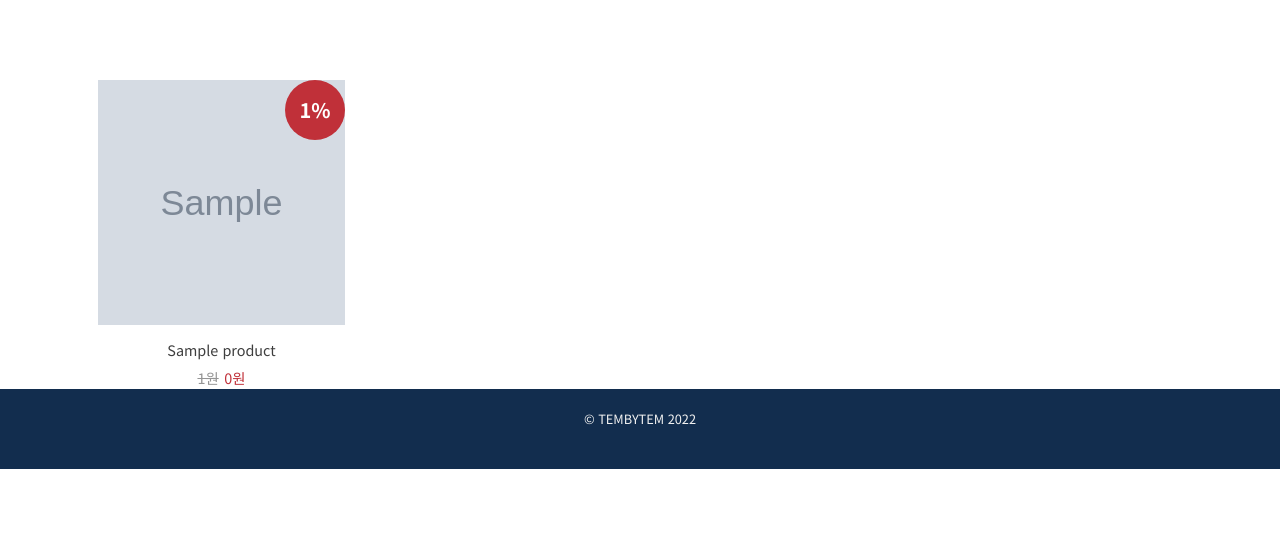
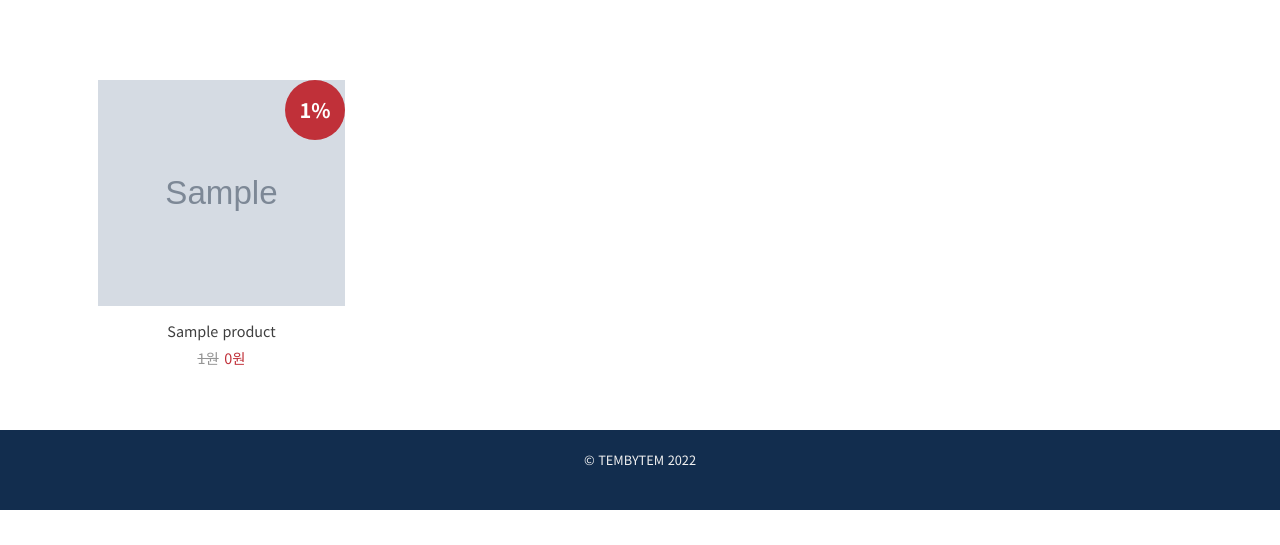
Before and after one commit to hyejinny97/TBT, a Django app: template products/templates/products/search.html in a window 1280 px wide. Shown: the part 255-800 px from the top of the page. Run offline with Django 3.2, Linux system fonts and the light colour scheme; the template is opened without the code that fills it: values that come from a table or form of the project are taken from there, others are empty; tables that the repository leaves empty hold one stand-in row (values such as "Sample post"); grey boxes marked "Sample" are stand-in pictures; some libraries are stand-ins or nearby versions.

Commit message:
검색 페이지 class 추가

```diff
--- a/products/templates/products/products_detail.html
+++ b/products/templates/products/products_detail.html
@@ -29,7 +29,7 @@
           {{ product.category }}
         </a>
         {% elif product.category == '파일/바인더' %}
-        <a href="{% url 'product:file' %}">
+        <a href="{% url 'products:file' %}">
           {{ product.category }}
         </a>
         {% endif %}
--- a/products/templates/products/search.html
+++ b/products/templates/products/search.html
@@ -13,7 +13,7 @@
     {% for product in search_list %}
       <article class='col'>
         <div class='pdt-item'>
-          <a href="{% url 'products:products_detail' product.pk %}">
+          <a class='pdt-item-img-wrap' href="{% url 'products:products_detail' product.pk %}">
             <img class='pdt-item-img' src="{{ product.product_image.all.0.image.url }}" alt="">
           </a>
           <a class='pdt-item-name' href="{% url 'products:products_detail' product.pk %}">
```
